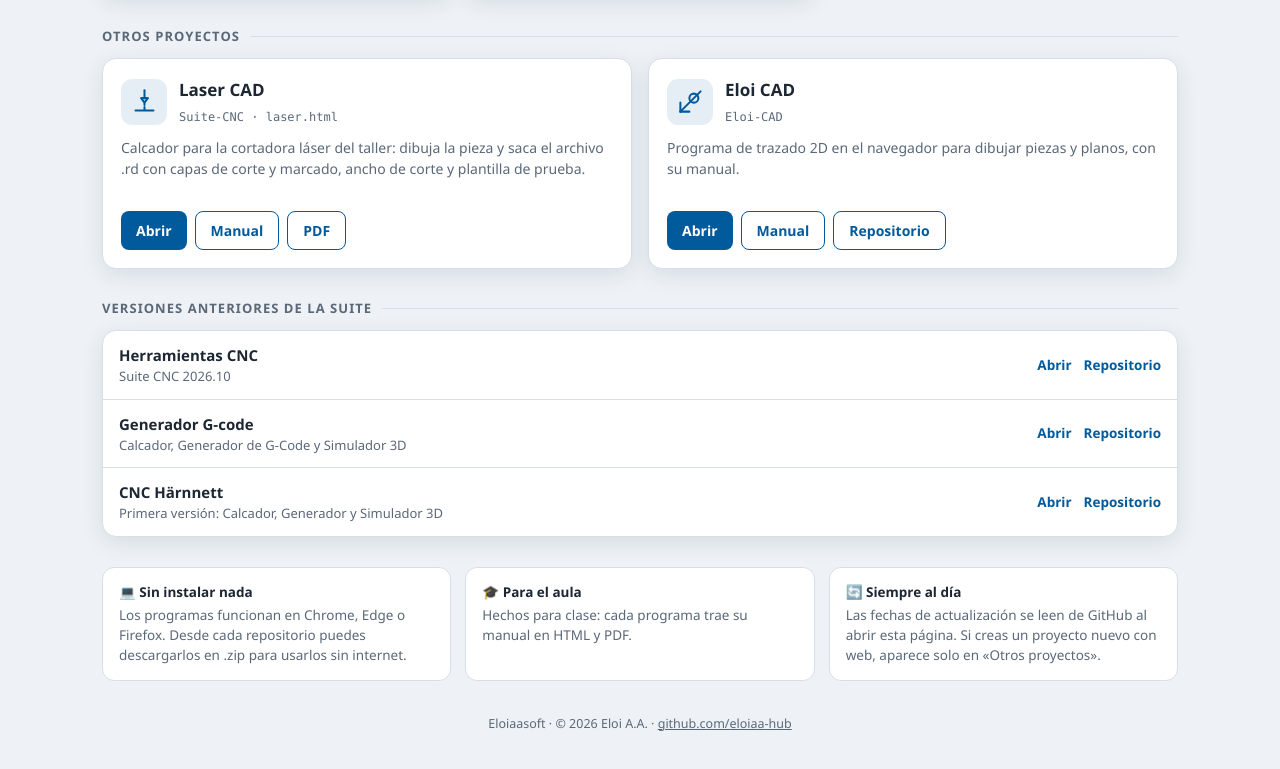
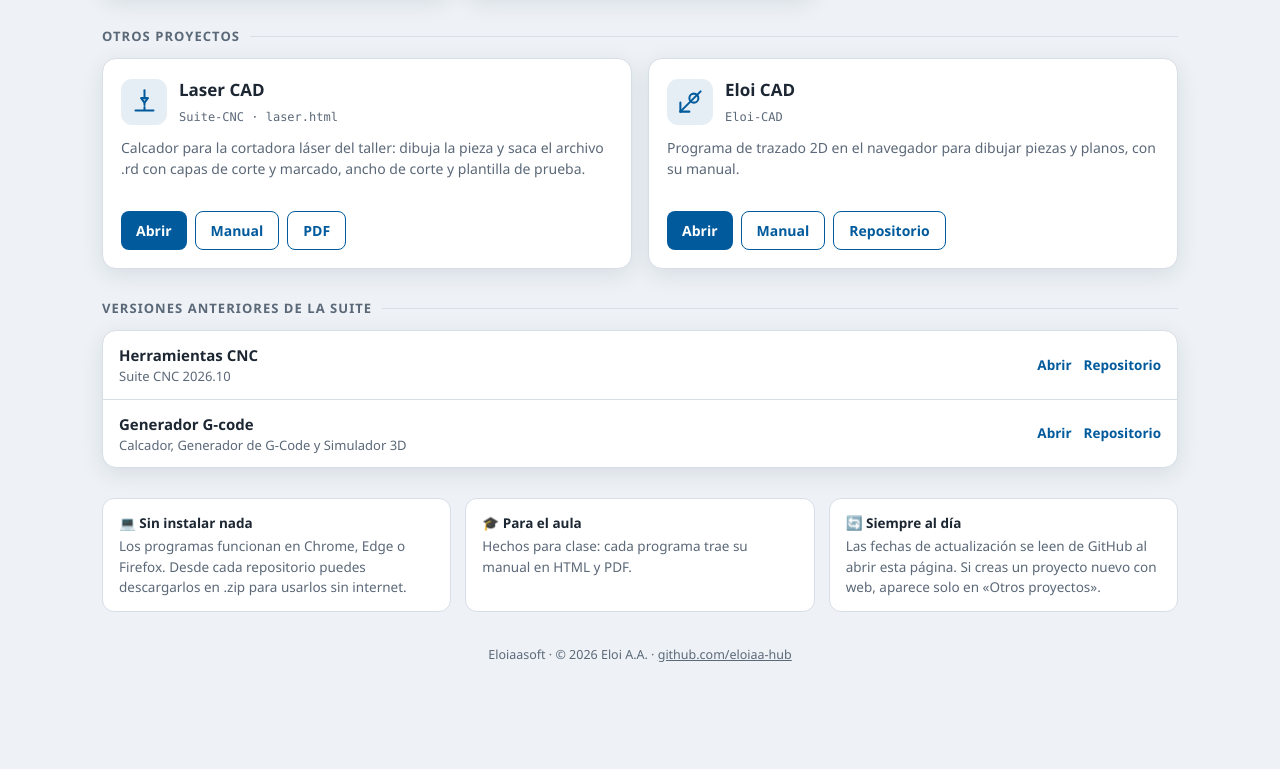
Before and after one commit to eloiaa-hub/eloiaa-hub.github.io, a plain HTML site: page index.html in a window 1280 px wide. Shown: the part 1448-2217 px from the top of the page. After the commit the page ends 2153 px from the top, so only its background shows below. Drawn offline with Linux system fonts and the light colour scheme; no server answers.

Commit message:
Portal: quita CNC-Harnnett de versiones anteriores
Co-Authored-By: Claude Opus 5.5 <noreply@anthropic.com>
Claude-Session: https://claude.ai/code/session_0114SnYuBGyqsxDkEvQoyeXc

```diff
--- a/index.html
+++ b/index.html
@@ -275,10 +275,6 @@
         <div class="info"><b>Generador G-code</b><small>Calcador, Generador de G-Code y Simulador 3D<span class="fecha"></span></small></div>
         <a href="https://eloiaa-hub.github.io/Generador_Gcode/">Abrir</a><a href="https://github.com/eloiaa-hub/Generador_Gcode">Repositorio</a>
       </div>
-      <div class="fila" data-cat="cnc" data-repo="CNC-Harnnett" data-claves="härnnett harnnett calcador generador simulador">
-        <div class="info"><b>CNC Härnnett</b><small>Primera versión: Calcador, Generador y Simulador 3D<span class="fecha"></span></small></div>
-        <a href="https://eloiaa-hub.github.io/CNC-Harnnett/">Abrir</a><a href="https://github.com/eloiaa-hub/CNC-Harnnett">Repositorio</a>
-      </div>
     </div>
   </section>
 
@@ -297,7 +293,7 @@
 (function () {
   var USUARIO = 'eloiaa-hub';
   // Repos que no deben salir en «Otros proyectos» aunque tengan web
-  var IGNORAR = [USUARIO + '.github.io'];
+  var IGNORAR = [USUARIO + '.github.io', 'CNC-Harnnett'];
 
   /* ---- Filtro y búsqueda ---- */
   var filtro = 'todo';
```
